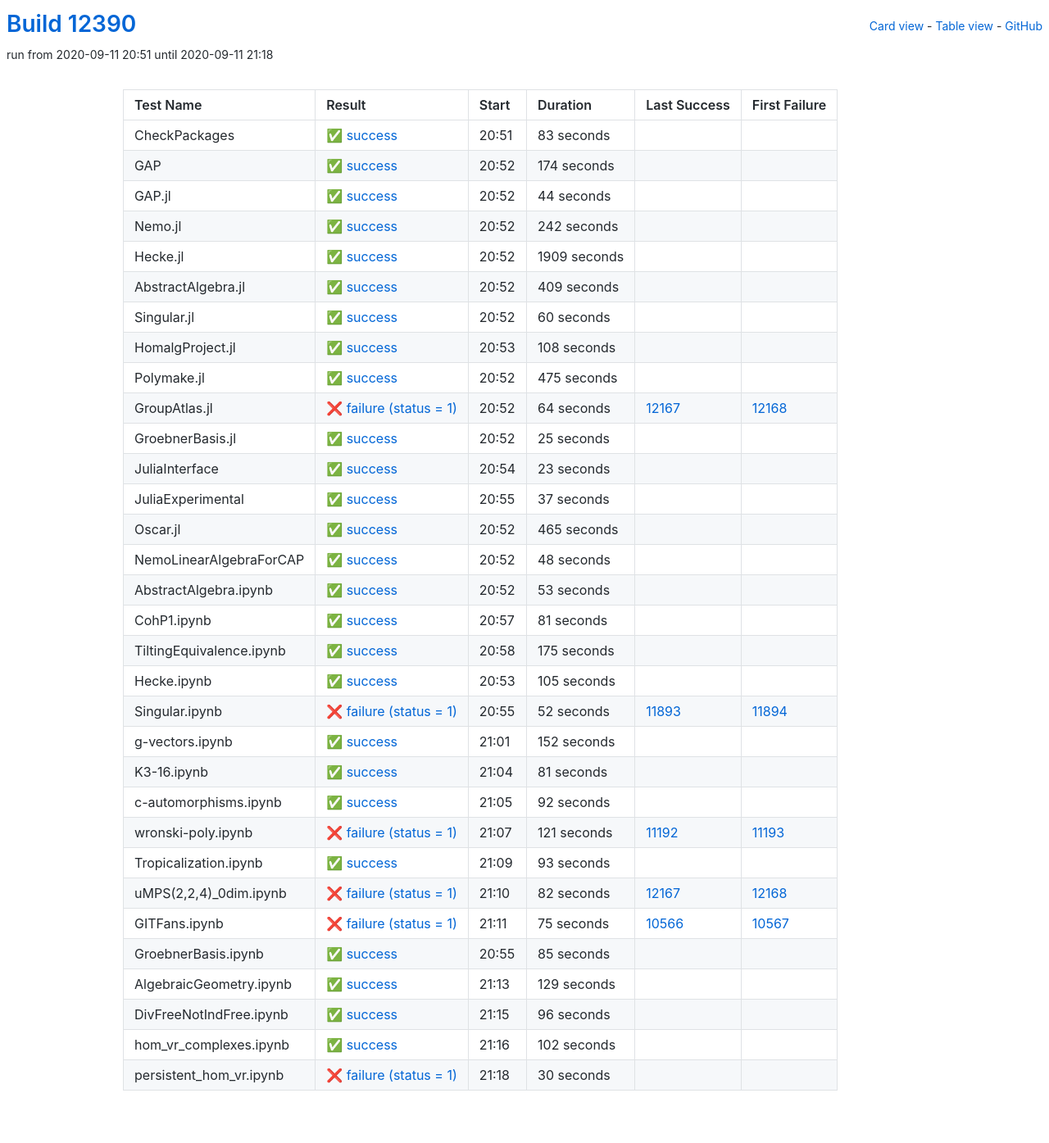
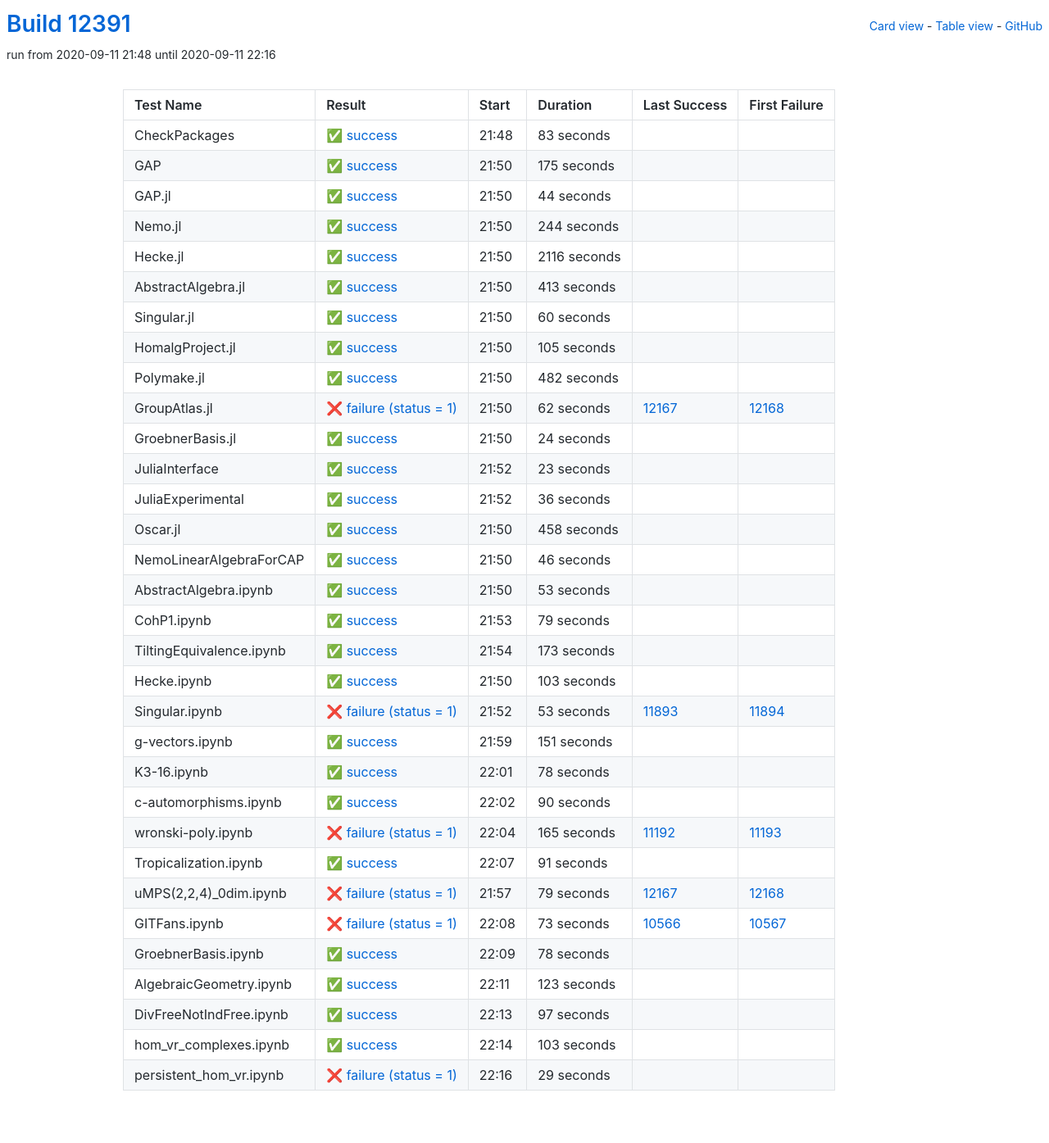
Before and after one commit to oscar-system/oscar-ci-status, a Jekyll site: the page built from table.html, in a window 1280 px wide. Shown: the whole page at 82% size. Built offline with Jekyll 4.4.1, drawn with Linux system fonts in a browser that asks for light colours.

Commit message:
Build #12391

```diff
--- a/_data/ci.yml
+++ b/_data/ci.yml
@@ -1,6 +1,6 @@
 ---
-build: 12390
-build_url: https://oscarci.mathematik.uni-kl.de/job/oscar/12390/
+build: 12391
+build_url: https://oscarci.mathematik.uni-kl.de/job/oscar/12391/
 job: oscar
 organization: oscar-system
 repo: oscar-ci-status
@@ -8,8 +8,8 @@
 tests:
 - name: CheckPackages
   id: checkpackages
-  log: https://oscarci.mathematik.uni-kl.de/job/oscar/12390/artifact/logs/build-12390/CheckPackages.log
-  start: 2020-09-11 20:51
+  log: https://oscarci.mathematik.uni-kl.de/job/oscar/12391/artifact/logs/build-12391/CheckPackages.log
+  start: 2020-09-11 21:48
   success: true
   exitcode: 0
   status: success
@@ -20,20 +20,20 @@
   first_failure_url:
 - name: GAP
   id: gap
-  log: https://oscarci.mathematik.uni-kl.de/job/oscar/12390/artifact/logs/build-12390/GAP.log
-  start: 2020-09-11 20:52
+  log: https://oscarci.mathematik.uni-kl.de/job/oscar/12391/artifact/logs/build-12391/GAP.log
+  start: 2020-09-11 21:50
   success: true
   exitcode: 0
   status: success
-  duration: 174
+  duration: 175
   last_success: false
   last_success_url:
   first_failure: false
   first_failure_url:
 - name: GAP.jl
   id: gap-jl
-  log: https://oscarci.mathematik.uni-kl.de/job/oscar/12390/artifact/logs/build-12390/GAP.jl.log
-  start: 2020-09-11 20:52
+  log: https://oscarci.mathematik.uni-kl.de/job/oscar/12391/artifact/logs/build-12391/GAP.jl.log
+  start: 2020-09-11 21:50
   success: true
   exitcode: 0
   status: success
@@ -44,44 +44,44 @@
   first_failure_url:
 - name: Nemo.jl
   id: nemo-jl
-  log: https://oscarci.mathematik.uni-kl.de/job/oscar/12390/artifact/logs/build-12390/Nemo.jl.log
-  start: 2020-09-11 20:52
+  log: https://oscarci.mathematik.uni-kl.de/job/oscar/12391/artifact/logs/build-12391/Nemo.jl.log
+  start: 2020-09-11 21:50
   success: true
   exitcode: 0
   status: success
-  duration: 242
+  duration: 244
   last_success: false
   last_success_url:
   first_failure: false
   first_failure_url:
 - name: Hecke.jl
   id: hecke-jl
-  log: https://oscarci.mathematik.uni-kl.de/job/oscar/12390/artifact/logs/build-12390/Hecke.jl.log
-  start: 2020-09-11 20:52
+  log: https://oscarci.mathematik.uni-kl.de/job/oscar/12391/artifact/logs/build-12391/Hecke.jl.log
+  start: 2020-09-11 21:50
   success: true
   exitcode: 0
   status: success
-  duration: 1909
+  duration: 2116
   last_success: false
   last_success_url:
   first_failure: false
   first_failure_url:
 - name: AbstractAlgebra.jl
   id: abstractalgebra-jl
-  log: https://oscarci.mathematik.uni-kl.de/job/oscar/12390/artifact/logs/build-12390/AbstractAlgebra.jl.log
-  start: 2020-09-11 20:52
+  log: https://oscarci.mathematik.uni-kl.de/job/oscar/12391/artifact/logs/build-12391/AbstractAlgebra.jl.log
+  start: 2020-09-11 21:50
   success: true
   exitcode: 0
   status: success
-  duration: 409
+  duration: 413
   last_success: false
   last_success_url:
   first_failure: false
   first_failure_url:
 - name: Singular.jl
   id: singular-jl
-  log: https://oscarci.mathematik.uni-kl.de/job/oscar/12390/artifact/logs/build-12390/Singular.jl.log
-  start: 2020-09-11 20:52
+  log: https://oscarci.mathematik.uni-kl.de/job/oscar/12391/artifact/logs/build-12391/Singular.jl.log
+  start: 2020-09-11 21:50
   success: true
   exitcode: 0
   status: success
@@ -92,56 +92,56 @@
   first_failure_url:
 - name: HomalgProject.jl
   id: homalgproject-jl
-  log: https://oscarci.mathematik.uni-kl.de/job/oscar/12390/artifact/logs/build-12390/HomalgProject.jl.log
-  start: 2020-09-11 20:53
+  log: https://oscarci.mathematik.uni-kl.de/job/oscar/12391/artifact/logs/build-12391/HomalgProject.jl.log
+  start: 2020-09-11 21:50
   success: true
   exitcode: 0
   status: success
-  duration: 108
+  duration: 105
   last_success: false
   last_success_url:
   first_failure: false
   first_failure_url:
 - name: Polymake.jl
   id: polymake-jl
-  log: https://oscarci.mathematik.uni-kl.de/job/oscar/12390/artifact/logs/build-12390/Polymake.jl.log
-  start: 2020-09-11 20:52
+  log: https://oscarci.mathematik.uni-kl.de/job/oscar/12391/artifact/logs/build-12391/Polymake.jl.log
+  start: 2020-09-11 21:50
   success: true
   exitcode: 0
   status: success
-  duration: 475
+  duration: 482
   last_success: false
   last_success_url:
   first_failure: false
   first_failure_url:
 - name: GroupAtlas.jl
   id: groupatlas-jl
-  log: https://oscarci.mathematik.uni-kl.de/job/oscar/12390/artifact/logs/build-12390/GroupAtlas.jl.log
-  start: 2020-09-11 20:52
+  log: https://oscarci.mathematik.uni-kl.de/job/oscar/12391/artifact/logs/build-12391/GroupAtlas.jl.log
+  start: 2020-09-11 21:50
   success: false
   exitcode: 1
   status: failure
-  duration: 64
+  duration: 62
   last_success: 12167
   last_success_url: https://oscarci.mathematik.uni-kl.de/job/oscar/12167/
   first_failure: 12168
   first_failure_url: https://oscarci.mathematik.uni-kl.de/job/oscar/12168/
 - name: GroebnerBasis.jl
   id: groebnerbasis-jl
-  log: https://oscarci.mathematik.uni-kl.de/job/oscar/12390/artifact/logs/build-12390/GroebnerBasis.jl.log
-  start: 2020-09-11 20:52
+  log: https://oscarci.mathematik.uni-kl.de/job/oscar/12391/artifact/logs/build-12391/GroebnerBasis.jl.log
+  start: 2020-09-11 21:50
   success: true
   exitcode: 0
   status: success
-  duration: 25
+  duration: 24
   last_success: false
   last_success_url:
   first_failure: false
   first_failure_url:
 - name: JuliaInterface
   id: juliainterface
-  log: https://oscarci.mathematik.uni-kl.de/job/oscar/12390/artifact/logs/build-12390/JuliaInterface.log
-  start: 2020-09-11 20:54
+  log: https://oscarci.mathematik.uni-kl.de/job/oscar/12391/artifact/logs/build-12391/JuliaInterface.log
+  start: 2020-09-11 21:52
   success: true
   exitcode: 0
   status: success
@@ -152,44 +152,44 @@
   first_failure_url:
 - name: JuliaExperimental
   id: juliaexperimental
-  log: https://oscarci.mathematik.uni-kl.de/job/oscar/12390/artifact/logs/build-12390/JuliaExperimental.log
-  start: 2020-09-11 20:55
+  log: https://oscarci.mathematik.uni-kl.de/job/oscar/12391/artifact/logs/build-12391/JuliaExperimental.log
+  start: 2020-09-11 21:52
   success: true
   exitcode: 0
   status: success
-  duration: 37
+  duration: 36
   last_success: false
   last_success_url:
   first_failure: false
   first_failure_url:
 - name: Oscar.jl
   id: oscar-jl
-  log: https://oscarci.mathematik.uni-kl.de/job/oscar/12390/artifact/logs/build-12390/Oscar.jl.log
-  start: 2020-09-11 20:52
+  log: https://oscarci.mathematik.uni-kl.de/job/oscar/12391/artifact/logs/build-12391/Oscar.jl.log
+  start: 2020-09-11 21:50
   success: true
   exitcode: 0
   status: success
-  duration: 465
+  duration: 458
   last_success: false
   last_success_url:
   first_failure: false
   first_failure_url:
 - name: NemoLinearAlgebraForCAP
   id: nemolinearalgebraforcap
-  log: https://oscarci.mathematik.uni-kl.de/job/oscar/12390/artifact/logs/build-12390/NemoLinearAlgebraForCAP.log
-  start: 2020-09-11 20:52
+  log: https://oscarci.mathematik.uni-kl.de/job/oscar/12391/artifact/logs/build-12391/NemoLinearAlgebraForCAP.log
+  start: 2020-09-11 21:50
   success: true
   exitcode: 0
   status: success
-  duration: 48
+  duration: 46
   last_success: false
   last_success_url:
   first_failure: false
   first_failure_url:
 - name: AbstractAlgebra.ipynb
   id: abstractalgebra-ipynb
-  log: https://oscarci.mathematik.uni-kl.de/job/oscar/12390/artifact/logs/build-12390/AbstractAlgebra.ipynb.log
-  start: 2020-09-11 20:52
+  log: https://oscarci.mathematik.uni-kl.de/job/oscar/12391/artifact/logs/build-12391/AbstractAlgebra.ipynb.log
+  start: 2020-09-11 21:50
   success: true
   exitcode: 0
   status: success
@@ -200,192 +200,192 @@
   first_failure_url:
 - name: CohP1.ipynb
   id: cohp1-ipynb
-  log: https://oscarci.mathematik.uni-kl.de/job/oscar/12390/artifact/logs/build-12390/CohP1.ipynb.log
-  start: 2020-09-11 20:57
+  log: https://oscarci.mathematik.uni-kl.de/job/oscar/12391/artifact/logs/build-12391/CohP1.ipynb.log
+  start: 2020-09-11 21:53
   success: true
   exitcode: 0
   status: success
-  duration: 81
+  duration: 79
   last_success: false
   last_success_url:
   first_failure: false
   first_failure_url:
 - name: TiltingEquivalence.ipynb
   id: tiltingequivalence-ipynb
-  log: https://oscarci.mathematik.uni-kl.de/job/oscar/12390/artifact/logs/build-12390/TiltingEquivalence.ipynb.log
-  start: 2020-09-11 20:58
+  log: https://oscarci.mathematik.uni-kl.de/job/oscar/12391/artifact/logs/build-12391/TiltingEquivalence.ipynb.log
+  start: 2020-09-11 21:54
   success: true
   exitcode: 0
   status: success
-  duration: 175
+  duration: 173
   last_success: false
   last_success_url:
   first_failure: false
   first_failure_url:
 - name: Hecke.ipynb
   id: hecke-ipynb
-  log: https://oscarci.mathematik.uni-kl.de/job/oscar/12390/artifact/logs/build-12390/Hecke.ipynb.log
-  start: 2020-09-11 20:53
+  log: https://oscarci.mathematik.uni-kl.de/job/oscar/12391/artifact/logs/build-12391/Hecke.ipynb.log
+  start: 2020-09-11 21:50
   success: true
   exitcode: 0
   status: success
-  duration: 105
+  duration: 103
   last_success: false
   last_success_url:
   first_failure: false
   first_failure_url:
 - name: Singular.ipynb
   id: singular-ipynb
-  log: https://oscarci.mathematik.uni-kl.de/job/oscar/12390/artifact/logs/build-12390/Singular.ipynb.log
-  start: 2020-09-11 20:55
+  log: https://oscarci.mathematik.uni-kl.de/job/oscar/12391/artifact/logs/build-12391/Singular.ipynb.log
+  start: 2020-09-11 21:52
   success: false
   exitcode: 1
   status: failure
-  duration: 52
+  duration: 53
   last_success: 11893
   last_success_url: https://oscarci.mathematik.uni-kl.de/job/oscar/11893/
   first_failure: 11894
   first_failure_url: https://oscarci.mathematik.uni-kl.de/job/oscar/11894/
 - name: g-vectors.ipynb
   id: g-vectors-ipynb
-  log: https://oscarci.mathematik.uni-kl.de/job/oscar/12390/artifact/logs/build-12390/g-vectors.ipynb.log
-  start: 2020-09-11 21:01
+  log: https://oscarci.mathematik.uni-kl.de/job/oscar/12391/artifact/logs/build-12391/g-vectors.ipynb.log
+  start: 2020-09-11 21:59
   success: true
   exitcode: 0
   status: success
-  duration: 152
+  duration: 151
   last_success: false
   last_success_url:
   first_failure: false
   first_failure_url:
 - name: K3-16.ipynb
   id: k3-16-ipynb
-  log: https://oscarci.mathematik.uni-kl.de/job/oscar/12390/artifact/logs/build-12390/K3-16.ipynb.log
-  start: 2020-09-11 21:04
+  log: https://oscarci.mathematik.uni-kl.de/job/oscar/12391/artifact/logs/build-12391/K3-16.ipynb.log
+  start: 2020-09-11 22:01
   success: true
   exitcode: 0
   status: success
-  duration: 81
+  duration: 78
   last_success: false
   last_success_url:
   first_failure: false
   first_failure_url:
 - name: c-automorphisms.ipynb
   id: c-automorphisms-ipynb
-  log: https://oscarci.mathematik.uni-kl.de/job/oscar/12390/artifact/logs/build-12390/c-automorphisms.ipynb.log
-  start: 2020-09-11 21:05
+  log: https://oscarci.mathematik.uni-kl.de/job/oscar/12391/artifact/logs/build-12391/c-automorphisms.ipynb.log
+  start: 2020-09-11 22:02
   success: true
   exitcode: 0
   status: success
-  duration: 92
+  duration: 90
   last_success: false
   last_success_url:
   first_failure: false
   first_failure_url:
 - name: wronski-poly.ipynb
   id: wronski-poly-ipynb
-  log: https://oscarci.mathematik.uni-kl.de/job/oscar/12390/artifact/logs/build-12390/wronski-poly.ipynb.log
-  start: 2020-09-11 21:07
+  log: https://oscarci.mathematik.uni-kl.de/job/oscar/12391/artifact/logs/build-12391/wronski-poly.ipynb.log
+  start: 2020-09-11 22:04
   success: false
   exitcode: 1
   status: failure
-  duration: 121
+  duration: 165
   last_success: 11192
   last_success_url: https://oscarci.mathematik.uni-kl.de/job/oscar/11192/
   first_failure: 11193
   first_failure_url: https://oscarci.mathematik.uni-kl.de/job/oscar/11193/
 - name: Tropicalization.ipynb
   id: tropicalization-ipynb
-  log: https://oscarci.mathematik.uni-kl.de/job/oscar/12390/artifact/logs/build-12390/Tropicalization.ipynb.log
-  start: 2020-09-11 21:09
+  log: https://oscarci.mathematik.uni-kl.de/job/oscar/12391/artifact/logs/build-12391/Tropicalization.ipynb.log
+  start: 2020-09-11 22:07
   success: true
   exitcode: 0
   status: success
-  duration: 93
+  duration: 91
   last_success: false
   last_success_url:
   first_failure: false
   first_failure_url:
 - name: uMPS(2,2,4)_0dim.ipynb
   id: umps-2-2-4-0dim-ipynb
-  log: https://oscarci.mathematik.uni-kl.de/job/oscar/12390/artifact/logs/build-12390/uMPS-2-2-4-_0dim.ipynb.log
-  start: 2020-09-11 21:10
+  log: https://oscarci.mathematik.uni-kl.de/job/oscar/12391/artifact/logs/build-12391/uMPS-2-2-4-_0dim.ipynb.log
+  start: 2020-09-11 21:57
   success: false
   exitcode: 1
   status: failure
-  duration: 82
+  duration: 79
   last_success: 12167
   last_success_url: https://oscarci.mathematik.uni-kl.de/job/oscar/12167/
   first_failure: 12168
   first_failure_url: https://oscarci.mathematik.uni-kl.de/job/oscar/12168/
 - name: GITFans.ipynb
   id: gitfans-ipynb
-  log: https://oscarci.mathematik.uni-kl.de/job/oscar/12390/artifact/logs/build-12390/GITFans.ipynb.log
-  start: 2020-09-11 21:11
+  log: https://oscarci.mathematik.uni-kl.de/job/oscar/12391/artifact/logs/build-12391/GITFans.ipynb.log
+  start: 2020-09-11 22:08
   success: false
   exitcode: 1
   status: failure
-  duration: 75
+  duration: 73
   last_success: 10566
   last_success_url: https://oscarci.mathematik.uni-kl.de/job/oscar/10566/
   first_failure: 10567
   first_failure_url: https://oscarci.mathematik.uni-kl.de/job/oscar/10567/
 - name: GroebnerBasis.ipynb
   id: groebnerbasis-ipynb
-  log: https://oscarci.mathematik.uni-kl.de/job/oscar/12390/artifact/logs/build-12390/GroebnerBasis.ipynb.log
-  start: 2020-09-11 20:55
+  log: https://oscarci.mathematik.uni-kl.de/job/oscar/12391/artifact/logs/build-12391/GroebnerBasis.ipynb.log
+  start: 2020-09-11 22:09
   success: true
   exitcode: 0
   status: success
-  duration: 85
+  duration: 78
   last_success: false
   last_success_url:
   first_failure: false
   first_failure_url:
 - name: AlgebraicGeometry.ipynb
   id: algebraicgeometry-ipynb
-  log: https://oscarci.mathematik.uni-kl.de/job/oscar/12390/artifact/logs/build-12390/AlgebraicGeometry.ipynb.log
-  start: 2020-09-11 21:13
+  log: https://oscarci.mathematik.uni-kl.de/job/oscar/12391/artifact/logs/build-12391/AlgebraicGeometry.ipynb.log
+  start: 2020-09-11 22:11
   success: true
   exitcode: 0
   status: success
-  duration: 129
+  duration: 123
   last_success: false
   last_success_url:
   first_failure: false
   first_failure_url:
 - name: DivFreeNotIndFree.ipynb
   id: divfreenotindfree-ipynb
-  log: https://oscarci.mathematik.uni-kl.de/job/oscar/12390/artifact/logs/build-12390/DivFreeNotIndFree.ipynb.log
-  start: 2020-09-11 21:15
+  log: https://oscarci.mathematik.uni-kl.de/job/oscar/12391/artifact/logs/build-12391/DivFreeNotIndFree.ipynb.log
+  start: 2020-09-11 22:13
   success: true
   exitcode: 0
   status: success
-  duration: 96
+  duration: 97
   last_success: false
   last_success_url:
   first_failure: false
   first_failure_url:
 - name: hom_vr_complexes.ipynb
   id: hom-vr-complexes-ipynb
-  log: https://oscarci.mathematik.uni-kl.de/job/oscar/12390/artifact/logs/build-12390/hom_vr_complexes.ipynb.log
-  start: 2020-09-11 21:16
+  log: https://oscarci.mathematik.uni-kl.de/job/oscar/12391/artifact/logs/build-12391/hom_vr_complexes.ipynb.log
+  start: 2020-09-11 22:14
   success: true
   exitcode: 0
   status: success
-  duration: 102
+  duration: 103
   last_success: false
   last_success_url:
   first_failure: false
   first_failure_url:
 - name: persistent_hom_vr.ipynb
   id: persistent-hom-vr-ipynb
-  log: https://oscarci.mathematik.uni-kl.de/job/oscar/12390/artifact/logs/build-12390/persistent_hom_vr.ipynb.log
-  start: 2020-09-11 21:18
+  log: https://oscarci.mathematik.uni-kl.de/job/oscar/12391/artifact/logs/build-12391/persistent_hom_vr.ipynb.log
+  start: 2020-09-11 22:16
   success: false
   exitcode: 1
   status: failure
-  duration: 30
+  duration: 29
   last_success: false
   last_success_url:
   first_failure: false
```
Also changed, not shown: README.md.
